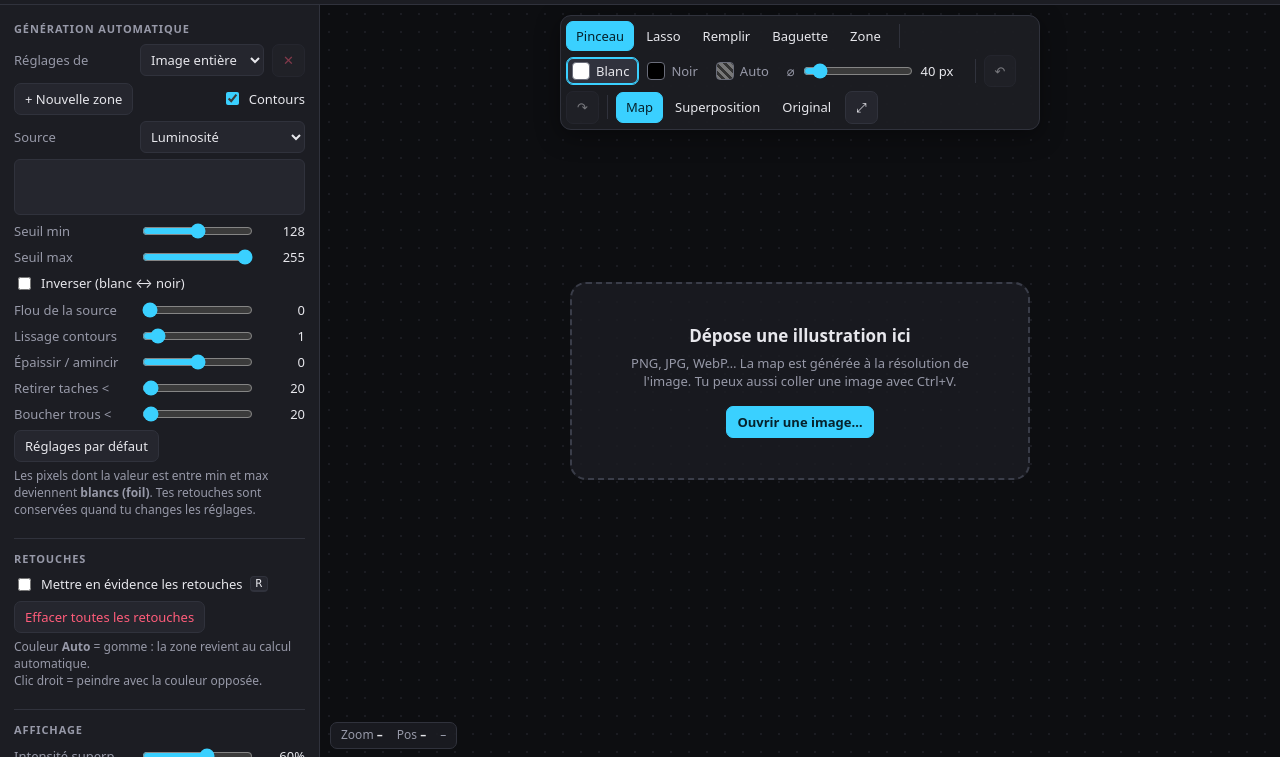
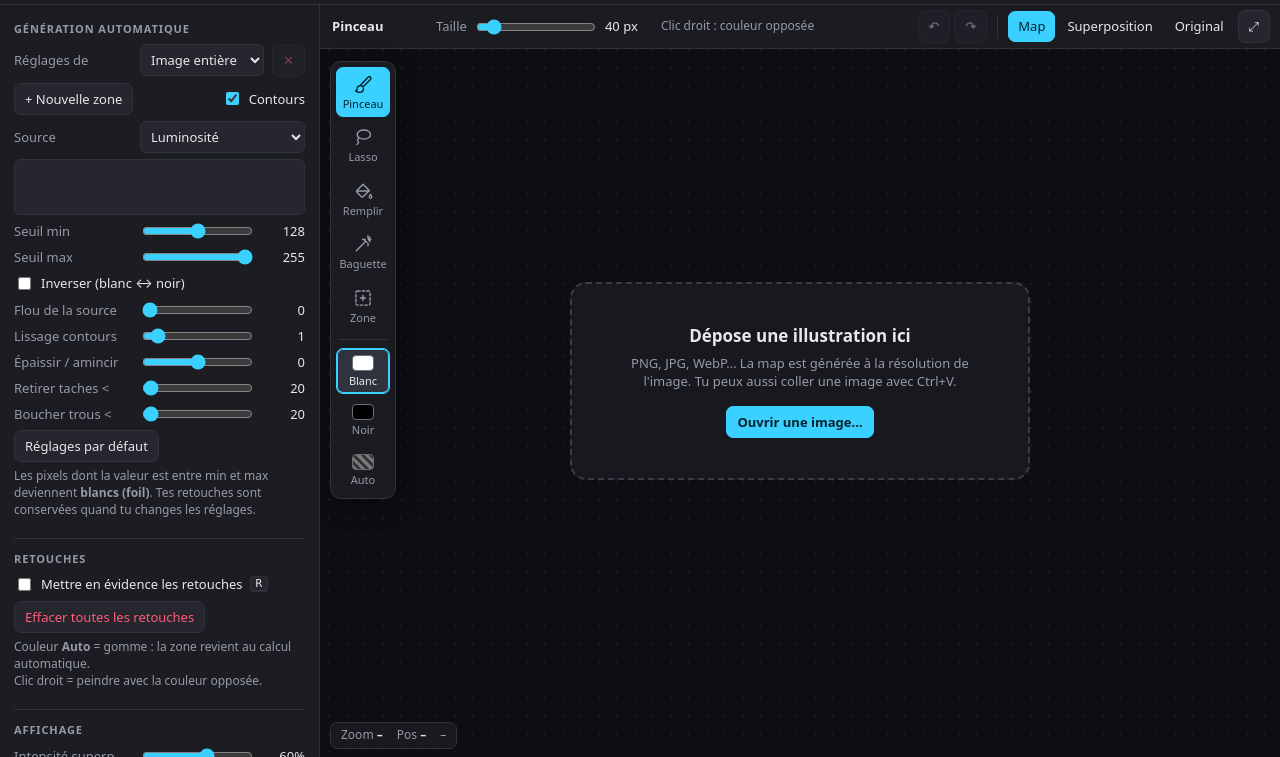
Before and after one commit to HugoHumbert/foil-map-maker, a plain HTML site: page index.html in a window 1280 px wide. Shown: the part 43-800 px from the top of the page. Drawn offline with Linux system fonts and the light colour scheme.

Commit message:
Réorganisation de la barre d'outils : palette verticale (outils + couleurs) et barre d'options fixe
Les options de l'outil actif s'affichent à gauche de la barre du haut ;
annuler / vues / ajuster restent à droite et ne bougent plus.

Co-Authored-By: Claude Opus 5.5 <noreply@anthropic.com>

```diff
--- a/index.html
+++ b/index.html
@@ -47,23 +47,35 @@ canvas#hist{width:100%;height:56px;display:block;background:var(--panel2);border
 #stage{position:relative;overflow:hidden;background:#0d0e11;
   background-image:radial-gradient(#1b1c22 1px,transparent 1px);background-size:18px 18px}
 #view{position:absolute;left:0;top:0;width:100%;height:100%;display:block;touch-action:none}
-#toolbar{position:absolute;top:10px;left:50%;transform:translateX(-50%);display:flex;flex-wrap:wrap;align-items:center;gap:4px;
-  background:rgba(28,29,35,.94);border:1px solid var(--line);border-radius:11px;padding:5px;max-width:calc(100% - 20px);
-  box-shadow:0 6px 24px rgba(0,0,0,.4);z-index:2}
-#toolbar .sep{width:1px;height:24px;background:var(--line);margin:0 4px}
+/* Barre d'options (haut) : options de l'outil à gauche, commandes fixes à droite */
+#optbar{position:absolute;top:0;left:0;right:0;height:44px;display:flex;align-items:center;gap:10px;padding:0 10px 0 12px;
+  background:rgba(28,29,35,.96);border-bottom:1px solid var(--line);z-index:2;white-space:nowrap}
+#optLeft{flex:1;min-width:0;display:flex;align-items:center;gap:12px;overflow:hidden;color:var(--muted)}
+#optLeft .toolname{color:var(--text);font-weight:650;min-width:92px}
+#optLeft .opt{display:flex;align-items:center;gap:7px}
+#optLeft input[type=range]{width:120px}
+#optLeft .val{min-width:44px;color:var(--text);font-variant-numeric:tabular-nums}
+#optLeft .ohint{overflow:hidden;text-overflow:ellipsis;font-size:12px}
+#optRight{flex:0 0 auto;display:flex;align-items:center;gap:4px}
+.sep{width:1px;height:24px;background:var(--line);margin:0 6px;flex:0 0 auto}
 .seg{display:flex;gap:2px}
 .seg button{padding:5px 9px;border-color:transparent;background:transparent}
 .seg button.on{background:var(--accent);color:var(--accent-ink);border-color:var(--accent)}
-#paints button{display:flex;align-items:center;gap:6px;padding:4px 9px 4px 5px;color:var(--muted);border:1px solid transparent;background:transparent}
+/* Palette verticale (gauche) : outils + couleurs */
+#palette{position:absolute;top:56px;left:10px;width:66px;display:flex;flex-direction:column;gap:3px;padding:5px;
+  background:rgba(28,29,35,.96);border:1px solid var(--line);border-radius:11px;box-shadow:0 6px 24px rgba(0,0,0,.4);z-index:2}
+#palette .sep{width:auto;height:1px;margin:5px 2px}
+#palette button{display:flex;flex-direction:column;align-items:center;gap:2px;padding:6px 2px 5px;font-size:11px;
+  color:var(--muted);background:transparent;border:1px solid transparent}
+#palette button:hover{background:#2c2d36;color:var(--text)}
+#palette button svg{width:20px;height:20px;fill:none;stroke:currentColor;stroke-width:1.7;stroke-linecap:round;stroke-linejoin:round}
+#tools button.on{background:var(--accent);color:var(--accent-ink);border-color:var(--accent)}
+#paints{display:flex;flex-direction:column;gap:3px;transition:opacity .15s}
 #paints button.on{background:#30323d;color:var(--text);border-color:var(--accent);box-shadow:inset 0 0 0 1px var(--accent)}
-.chip{width:18px;height:18px;border-radius:4px;border:1px solid #6a6d7a;flex:0 0 auto}
+.chip{width:22px;height:16px;border-radius:4px;border:1px solid #6a6d7a;flex:0 0 auto}
 .chip-white{background:#fff}
 .chip-black{background:#000}
 .chip-auto{background:repeating-linear-gradient(45deg,#777 0 3px,#333 3px 6px)}
-#sizeWrap{display:flex;align-items:center;gap:6px;padding:0 4px;color:var(--muted)}
-#sizeWrap input,#wandWrap input[type=range]{width:110px}
-#sizeOut,#tolOut{width:42px;color:var(--text);font-variant-numeric:tabular-nums}
-#wandWrap{display:flex;align-items:center;gap:6px;padding:0 4px;color:var(--muted)}
 #status{position:absolute;left:10px;bottom:8px;display:flex;gap:14px;color:var(--muted);font-size:12px;
   background:rgba(28,29,35,.85);border:1px solid var(--line);border-radius:7px;padding:4px 10px;font-variant-numeric:tabular-nums;z-index:2}
 #status b{color:var(--text);font-weight:600}
@@ -191,29 +203,21 @@ kbd{background:var(--panel2);border:1px solid var(--line);border-bottom-width:2p
 
 <main id="stage">
   <canvas id="view"></canvas>
-  <div id="toolbar">
-    <div class="seg" id="tools">
-      <button data-tool="brush" title="Pinceau (B)">Pinceau</button>
-      <button data-tool="lasso" title="Lasso : entoure une zone pour la remplir (L)">Lasso</button>
-      <button data-tool="fill" title="Remplissage d'une zone connexe (G)">Remplir</button>
-      <button data-tool="wand" title="Baguette magique : peint les pixels de l'illustration de couleur proche de celle cliquée (W)">Baguette</button>
-      <button data-tool="zone" title="Zone : entoure une partie de l'image pour lui donner ses propres seuils ; clic simple = sélectionner une zone (Z)">Zone</button>
-    </div>
-    <span class="sep"></span>
-    <div class="seg" id="paints">
-      <button data-paint="2" title="Blanc = foil (X pour alterner blanc / noir)"><span class="chip chip-white"></span>Blanc</button>
-      <button data-paint="1" title="Noir = pas de foil (X pour alterner blanc / noir)"><span class="chip chip-black"></span>Noir</button>
-      <button data-paint="0" title="Auto = gomme, revient au calcul automatique (E)"><span class="chip chip-auto"></span>Auto</button>
-    </div>
-    <span id="sizeWrap" title="Taille du pinceau ([ et ])">⌀ <input type="range" id="size" min="1" max="400" value="40"><span id="sizeOut"></span></span>
-    <span id="wandWrap" class="hidden">
+  <div id="optbar">
+    <div id="optLeft">
+      <span class="toolname" id="toolName"></span>
+      <span class="opt" data-for="brush" title="Taille du pinceau ([ et ])">Taille <input type="range" id="size" min="1" max="400" value="40"><span class="val" id="sizeOut"></span></span>
+      <span class="opt" data-for="wand">
         <span class="seg" id="wandModes">
-        <button data-wm="zone" title="La sélection devient une zone avec ses propres réglages. Maj+clic = ajouter à la zone, Alt+clic = retirer">→ Zone</button>
+          <button data-wm="zone" title="La sélection devient une zone avec ses propres réglages">→ Zone</button>
           <button data-wm="paint" title="Peint directement la sélection avec la couleur active">→ Peindre</button>
         </span>
-      <span title="Tolérance de la baguette ([ et ])">Tolérance</span> <input type="range" id="tol" min="0" max="160" value="32"><span id="tolOut"></span>
-      <label class="check" style="margin:0 0 0 6px" title="Seulement les pixels reliés au point cliqué"><input type="checkbox" id="wandContig" checked> Contiguë</label></span>
-    <span class="sep"></span>
+      </span>
+      <span class="opt" data-for="wand" title="Tolérance de la baguette ([ et ])">Tolérance <input type="range" id="tol" min="0" max="160" value="32"><span class="val" id="tolOut"></span></span>
+      <label class="opt check" data-for="wand" style="margin:0" title="Seulement les pixels reliés au point cliqué"><input type="checkbox" id="wandContig" checked> Contiguë</label>
+      <span class="ohint" id="toolHint"></span>
+    </div>
+    <div id="optRight">
       <button id="btnUndo" title="Annuler (Ctrl+Z)">↶</button>
       <button id="btnRedo" title="Rétablir (Ctrl+Y)">↷</button>
       <span class="sep"></span>
@@ -223,6 +227,22 @@ kbd{background:var(--panel2);border:1px solid var(--line);border-bottom-width:2p
         <button data-view="original" title="3">Original</button>
       </div>
       <button id="btnFit" title="Ajuster à l'écran (0)">⤢</button>
+    </div>
+  </div>
+  <div id="palette">
+    <div id="tools" style="display:flex;flex-direction:column;gap:3px">
+      <button data-tool="brush" title="Pinceau (B)"><svg viewBox="0 0 24 24"><path d="M18.4 3.6a2 2 0 0 1 2.8 2.8L12 15.6 9.4 13z"/><path d="M9 14c-2.2 0-4 1.6-4 3.8 0 1.4-.8 2.2-2 2.2 1.2 1.2 3 2 5 2 2.8 0 4.6-2.1 4.6-4.6"/></svg>Pinceau</button>
+      <button data-tool="lasso" title="Lasso : entoure une zone pour la remplir (L)"><svg viewBox="0 0 24 24"><ellipse cx="13" cy="9" rx="8" ry="5.5"/><path d="M7 13.5c-1.5 1-2 2.3-1 3.5 1.2 1.4.2 3-1.5 4"/></svg>Lasso</button>
+      <button data-tool="fill" title="Remplissage d'une zone connexe (G)"><svg viewBox="0 0 24 24"><path d="M5 11l7-7 7.5 7.5-7 7a2 2 0 0 1-2.8 0L5 13.8a2 2 0 0 1 0-2.8z"/><path d="M4.5 12h15"/><path d="M21 16s1.5 2 1.5 3a1.5 1.5 0 0 1-3 0c0-1 1.5-3 1.5-3z"/></svg>Remplir</button>
+      <button data-tool="wand" title="Baguette magique : sélection par couleur de l'illustration (W)"><svg viewBox="0 0 24 24"><path d="M4 20 15 9"/><path d="M14 7.5l2.5 2.5"/><path d="M18 2v3M18 11v3M21.5 6.5h-3M14.5 6.5h-3M20.5 4l-1.5 1.5M20.5 9l-1.5-1.5"/></svg>Baguette</button>
+      <button data-tool="zone" title="Zone : entoure une partie de l'image pour lui donner ses propres réglages (Z)"><svg viewBox="0 0 24 24"><rect x="3.5" y="3.5" width="17" height="17" rx="2" stroke-dasharray="3 2.5"/><path d="M9 12h6M12 9v6"/></svg>Zone</button>
+    </div>
+    <span class="sep"></span>
+    <div id="paints">
+      <button data-paint="2" title="Blanc = foil (X pour alterner blanc / noir)"><span class="chip chip-white"></span>Blanc</button>
+      <button data-paint="1" title="Noir = pas de foil (X pour alterner blanc / noir)"><span class="chip chip-black"></span>Noir</button>
+      <button data-paint="0" title="Auto = gomme, revient au calcul automatique (E)"><span class="chip chip-auto"></span>Auto</button>
+    </div>
   </div>
   <div id="drop">
     <div class="box">
@@ -735,9 +755,9 @@ new ResizeObserver(resize).observe($('#stage'));
 
 function fit() {
   if (!N) return;
-  const pad = 30, top = 56;
-  view.zoom = Math.min((cw - pad * 2) / W, (ch - top - pad - 30) / H);
-  view.panX = (cw - W * view.zoom) / 2;
+  const pad = 30, top = 64, left = 86; // place pour la barre d'options et la palette
+  view.zoom = Math.min((cw - left - pad) / W, (ch - top - pad - 30) / H);
+  view.panX = left + (cw - left - pad - W * view.zoom) / 2;
   view.panY = top + (ch - top - 30 - H * view.zoom) / 2;
   updateZoomUI(); requestRender();
 }
@@ -1072,12 +1092,25 @@ function setTool(name) {
   tool.name = name;
   $$('#tools button').forEach(b => b.classList.toggle('on', b.dataset.tool === name));
   $('#btnPick').classList.toggle('primary', name === 'picker');
-  $('#sizeWrap').classList.toggle('hidden', name === 'wand');
-  $('#sizeWrap').style.opacity = name === 'brush' ? 1 : .45;
-  $('#wandWrap').classList.toggle('hidden', name !== 'wand');
+  $$('#optLeft [data-for]').forEach(el => el.classList.toggle('hidden', el.dataset.for !== name));
+  updateToolInfo();
   updatePaintsUI();
-  if (name === 'wand' && tool.wandMode === 'zone' && N) toast('Baguette → Zone : clic = nouvelle zone · Maj+clic = ajouter · Alt+clic = retirer', 3500);
   updateCursor(); requestRender();
+}
+const TOOL_INFO = {
+  brush: ['Pinceau', 'Clic droit : couleur opposée'],
+  lasso: ['Lasso', 'Entoure une zone pour la remplir avec la couleur active · clic droit : couleur opposée · Échap : annuler'],
+  fill: ['Remplir', 'Remplit la zone de la map reliée au point cliqué · clic droit : couleur opposée'],
+  wand: ['Baguette', ''],
+  zone: ['Zone', 'Entourer : nouvelle zone · clic : sélectionner une zone · Maj : ajouter · Alt : retirer'],
+  picker: ['Pipette', 'Clique sur une couleur de l\'illustration pour la prendre comme couleur cible'],
+};
+function updateToolInfo() {
+  const [label, hint] = TOOL_INFO[tool.name] || ['', ''];
+  $('#toolName').textContent = label;
+  $('#toolHint').textContent = tool.name !== 'wand' ? hint
+    : tool.wandMode === 'zone' ? 'Clic : nouvelle zone · Maj+clic : ajouter · Alt+clic : retirer'
+    : 'Clic : peint la sélection · clic droit : couleur opposée';
 }
 function setPaint(v) {
   tool.paint = v;
@@ -1142,7 +1175,7 @@ $('#tol').addEventListener('input', () => setTol(+$('#tol').value));
 function setWandMode(m) {
   tool.wandMode = m;
   $$('#wandModes button').forEach(b => b.classList.toggle('on', b.dataset.wm === m));
-  updatePaintsUI();
+  updatePaintsUI(); updateToolInfo();
 }
 // Les couleurs ne servent à rien quand la baguette crée des zones : on les grise
 function updatePaintsUI() { $('#paints').style.opacity = (tool.name === 'wand' && tool.wandMode === 'zone') || tool.name === 'zone' ? .35 : 1; }
```
Lines whose indentation alone changed are shown as unchanged.
